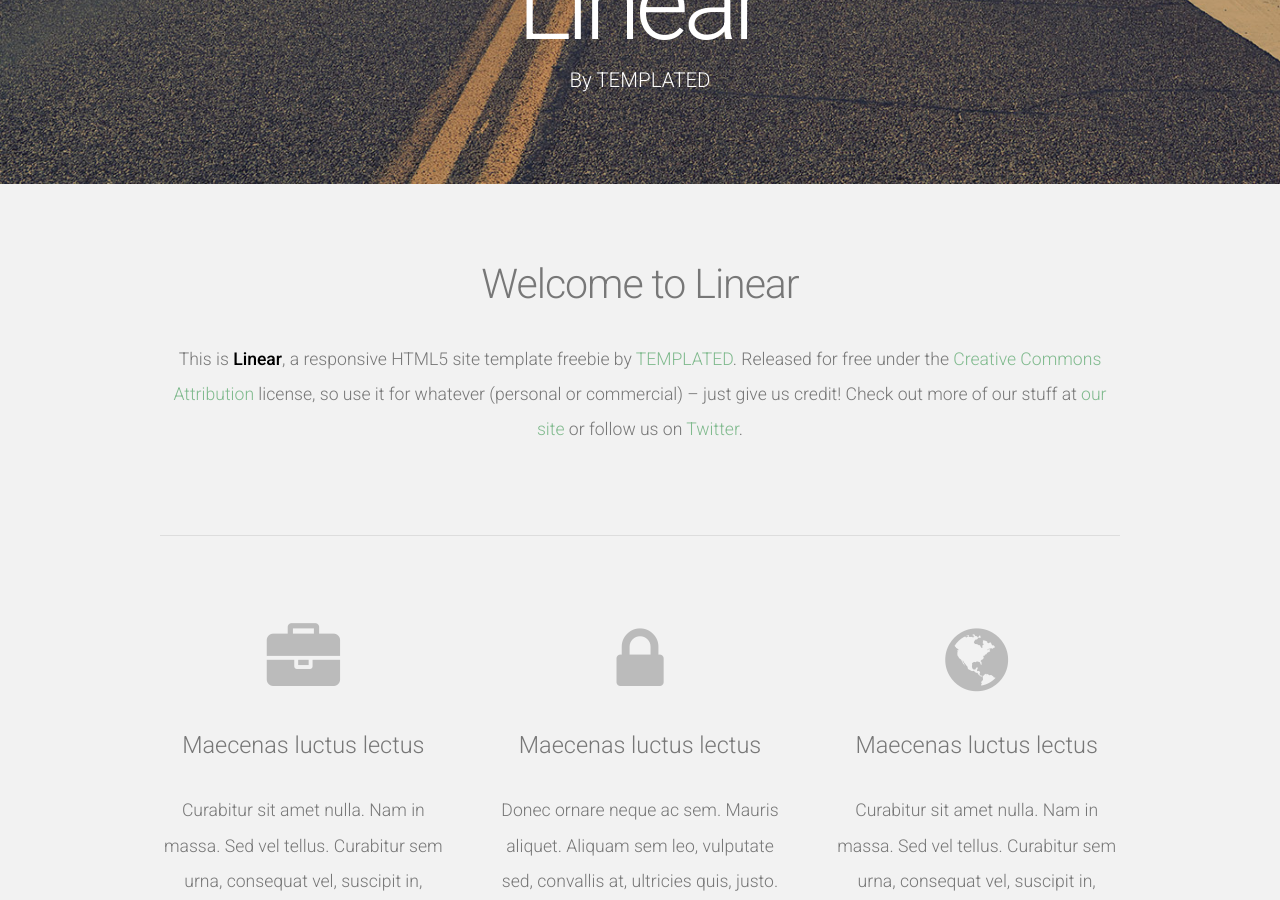
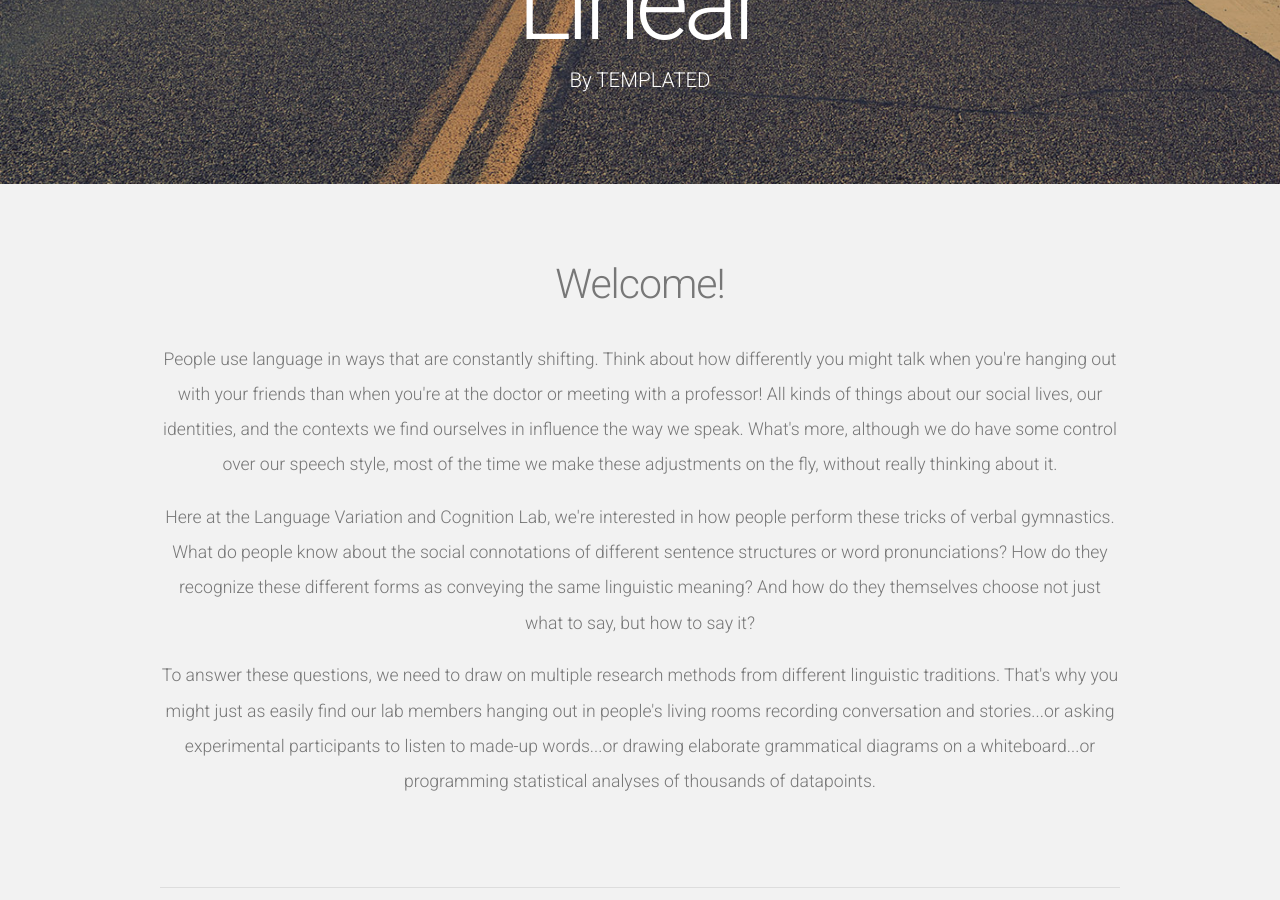
Before and after one commit to laceywade/TammingaLab.github.io, a Jekyll site: the page built from index.html, in a window 1280 px wide and 900 px high, scrolled down 194 px. Built offline with Jekyll 4.4.1, drawn with Linux system fonts in a browser that asks for light colours; nearby versions of some CDN libraries; the list of posts is cut into pages by our own code.

Commit message:
Updated index.html

```diff
--- a/index.html
+++ b/index.html
@@ -1,14 +1,19 @@
 ---
 title: Linear
 layout: default
+published: true
 ---
 <!-- Featured -->
 <div id="featured">
 	<div class="container">
 		<header>
-			<h2>Welcome to Linear</h2>
+			<h2>Welcome!</h2>
 		</header>
-		<p>This is <strong>Linear</strong>, a responsive HTML5 site template freebie by <a href="http://templated.co">TEMPLATED</a>. Released for free under the <a href="http://templated.co/license">Creative Commons Attribution</a> license, so use it for whatever (personal or commercial) &ndash; just give us credit! Check out more of our stuff at <a href="http://templated.co">our site</a> or follow us on <a href="http://twitter.com/templatedco">Twitter</a>.</p>
+		<p>People use language in ways that are constantly shifting. Think about how differently you might talk when you're hanging out with your friends than when you're at the doctor or meeting with a professor! All kinds of things about our social lives, our identities, and the contexts we find ourselves in influence the way we speak. What's more, although we do have some control over our speech style, most of the time we make these adjustments on the fly, without really thinking about it.</p>
+
+<p>Here at the Language Variation and Cognition Lab, we're interested in how people perform these tricks of verbal gymnastics. What do people know about the social connotations of different sentence structures or word pronunciations? How do they recognize these different forms as conveying the same linguistic meaning? And how do they themselves choose not just what to say, but how to say it? </p>
+
+<p>To answer these questions, we need to draw on multiple research methods from different linguistic traditions. That's why you might just as easily find our lab members hanging out in people's living rooms recording conversation and stories...or asking experimental participants to listen to made-up words...or drawing elaborate grammatical diagrams on a whiteboard...or programming statistical analyses of thousands of datapoints. </p>
 		<hr />
 		<div class="row">
 			<section class="4u">
```
